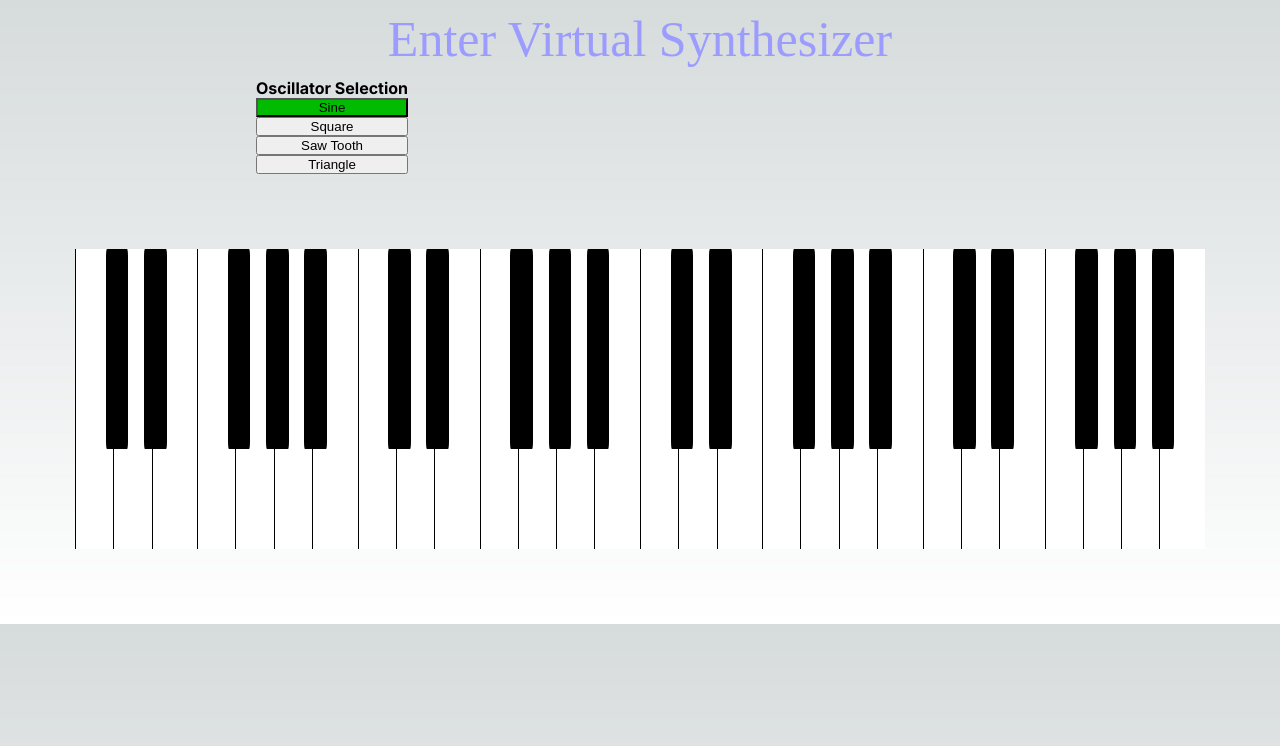
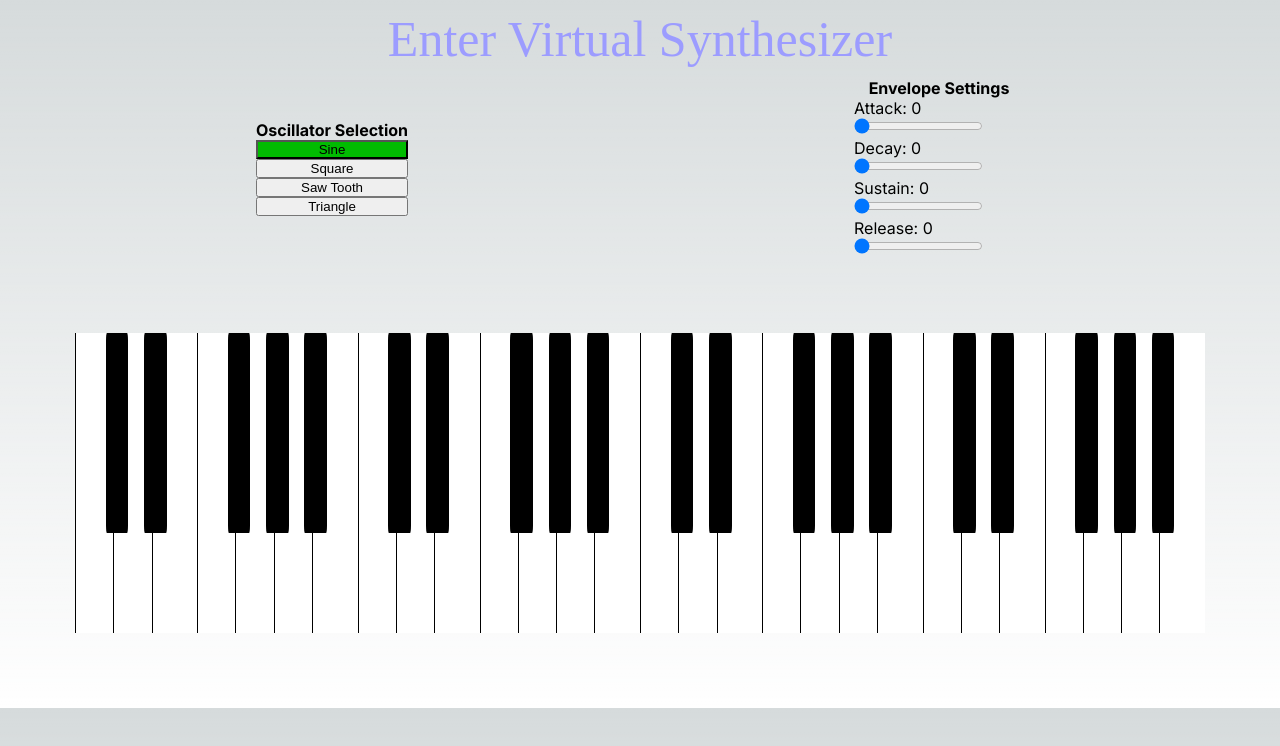
Before and after one commit to Bradpk/Synth, a Next.js app in the folder synth/: page /piano in a window 1280 px wide. Shown: the top 746 px of the page. Built offline with nearby package versions, Linux system fonts and the light colour scheme.

Commit message:
Changing the envelope UI to a range slider

```diff
--- a/synth/src/app/piano/page.js
+++ b/synth/src/app/piano/page.js
@@ -6,10 +6,10 @@ import * as Tone from "tone";
 
 function Synth() {
     const [oscillatorType, setOscillatorType] = useState("sine");
-    // const [attack, setAttack] = useState(0.1);
-    // const [decay, setDecay] = useState(0.1);
-    // const [sustain, setSustain] = useState(0.1);
-    // const [release, setRelease] = useState(0.1);
+    const [attack, setAttack] = useState(0);
+    const [decay, setDecay] = useState(0);
+    const [sustain, setSustain] = useState(0);
+    const [release, setRelease] = useState(0);
     const [activeButtons, setActiveButtons] = useState([]);
 
 
@@ -17,12 +17,12 @@ function Synth() {
         oscillator: {
             type: oscillatorType,
         },
-        // envelope: {
-        //     attack,
-        //     decay,
-        //     sustain,
-        //     release,
-        // },
+        envelope: {
+            attack,
+            decay,
+            sustain,
+            release,
+        },
     }).toDestination();
 
     if (oscillatorType === "square") {
@@ -40,16 +40,16 @@ function Synth() {
 
     };
 
-    // const handleEnvelopeChange = () => {
-    //     synth.set({
-    //         envelope: {
-    //             attack,
-    //             decay,
-    //             sustain,
-    //             release,
-    //         },
-    //     });
-    // };
+    const handleEnvelopeChange = () => {
+        synth.set({
+            envelope: {
+                attack,
+                decay,
+                sustain,
+                release,
+            },
+        });
+    };
 
     const handleMouseDown = (note) => {
         const now = Tone.now();
@@ -97,19 +97,25 @@ function Synth() {
         Triangle
     </button>
 </div>
-            {/* <div className={styles.labels}>
-                <label>Attack</label>
-                <label>Decay</label>
-                <label>Sustain</label>
-                <label>Release</label>
-            </div>
             <div className={styles.envelope}>
                 <h4 className={styles.heading}>Envelope Settings</h4>
-                <input type="number" value={attack} onChange={(e) => setAttack(parseFloat(e.target.value))} onBlur={handleEnvelopeChange} />
-                <input type="number" value={decay} onChange={(e) => setDecay(parseFloat(e.target.value))} onBlur={handleEnvelopeChange} />
-                <input type="number" value={sustain} onChange={(e) => setSustain(parseFloat(e.target.value))} onBlur={handleEnvelopeChange} />
-                <input type="number" value={release} onChange={(e) => setRelease(parseFloat(e.target.value))} onBlur={handleEnvelopeChange} />
-            </div> */}
+                <div>
+        <label>Attack: {attack}</label>
+        <input type="range" min="0" max="10" step="2" value={attack} onChange={(e) => setAttack(parseFloat(e.target.value))} onBlur={handleEnvelopeChange} />
+    </div>
+    <div>
+        <label>Decay: {decay}</label>
+        <input type="range" min="0" max="10" step="1" value={decay} onChange={(e) => setDecay(parseFloat(e.target.value))} onBlur={handleEnvelopeChange} />
+    </div>
+    <div>
+        <label>Sustain: {sustain}</label>
+        <input type="range" min="0" max="1" step="0.2" value={sustain} onChange={(e) => setSustain(parseFloat(e.target.value))} onBlur={handleEnvelopeChange} />
+    </div>
+    <div>
+        <label>Release: {release}</label>
+        <input type="range" min="0" max="10" step="02" value={release} onChange={(e) => setRelease(parseFloat(e.target.value))} onBlur={handleEnvelopeChange} />
+    </div>
+            </div>
         </div>
             <div className={styles.piano}>
                 <button className={`${styles.key} ${activeButtons.includes("C2") ? styles.buttonActive : ""}`} onMouseDown={() => handleMouseDown("C2")} onMouseEnter={(e) => handleMouseEnter("C2", e)}></button>
```
